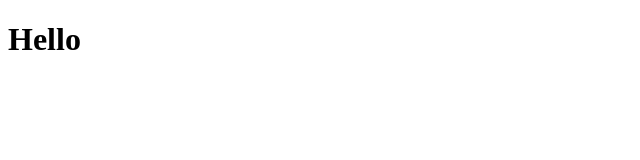
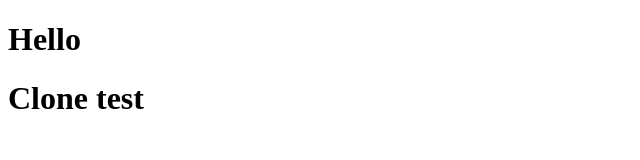
Before and after one commit to asaadmsc/Example-Project-GitHub, a plain HTML site: page index.html in a window 1280 px wide. Shown: the whole page, without its empty margins (0-640 px from the left). Drawn offline with Linux system fonts and the light colour scheme.

Commit message:
Update index.html for cloning

```diff
--- a/index.html
+++ b/index.html
@@ -9,6 +9,7 @@
 <body>
     <main>
         <h1>Hello</h1>
+        <h1>Clone test</h1>
     </main>
 </body>
 </html>
```
